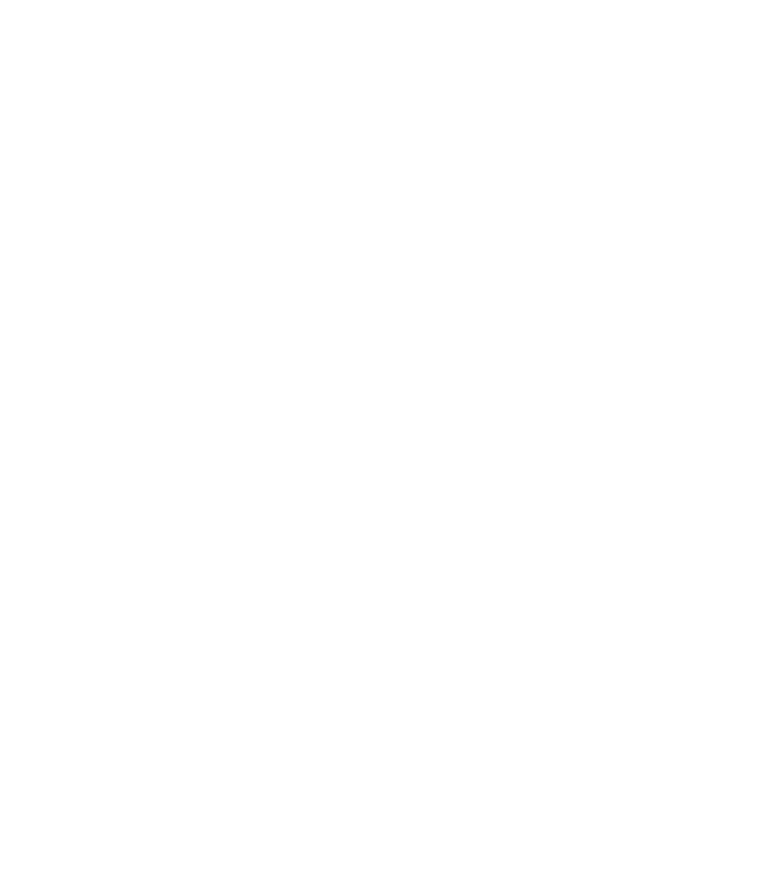
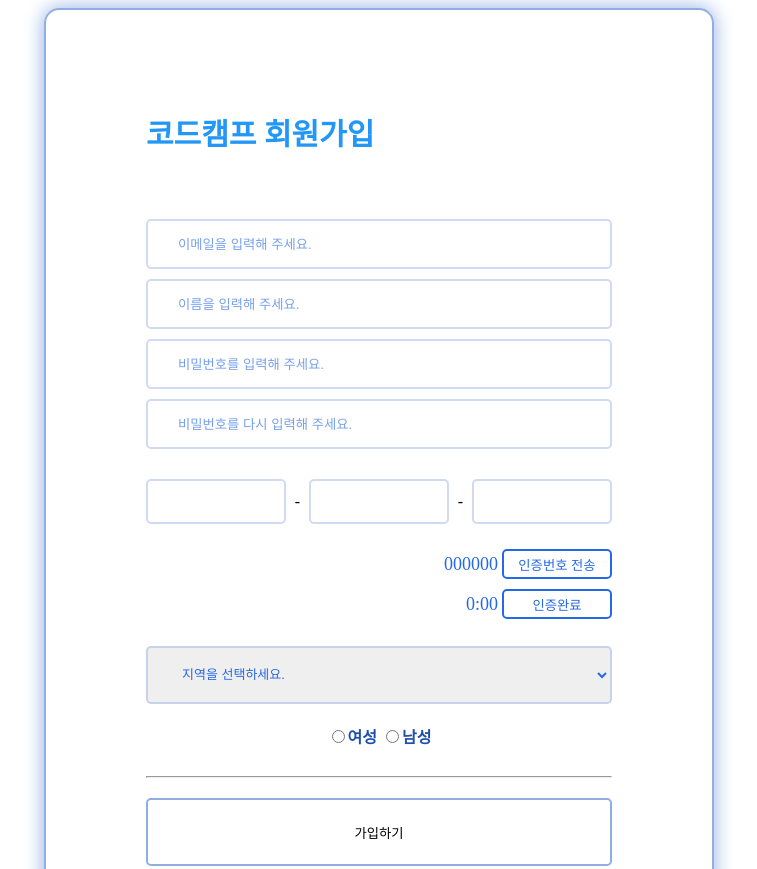
Before and after one commit to daniel4510/Html-Css-Js, a plain HTML site: page final/index.html in a window 1280 px wide. Shown: the top 869 px of the page, without its empty margins (261-1018 px from the left). Before the commit the page ends 800 px from the top, so only its background shows below. Drawn offline with Linux system fonts and the light colour scheme.

Commit message:
final과제 자바스크립트 미완

```diff
--- a/class/01-html/02-signup.css
+++ b/class/01-html/02-signup.css
@@ -1,5 +1,5 @@
 .wrap {
-    width:auto;
+    width: auto;
     height: auto;
     padding: 50px;
 
--- a/final/app.js
+++ b/final/app.js
@@ -0,0 +1,30 @@
+const changeFocus1 = () => {
+    let phone1 = document.getElementById("phone1").value
+    if (phone1.length === 3) {
+        document.getElementById("phone2").focus()
+    }
+}
+const changeFocus2 = () => {
+    let phone2 = document.getElementById("phone2").value
+    if (phone2.length === 4) {
+        document.getElementById("phone3").focus()
+    }
+}
+
+let auth = () => {
+    console.log
+
+    const token = String(Math.floor(Math.random * 1000000)).padStart(6, "0")
+    document.getElementById("target").innerText = token
+
+    let time = 180;
+
+    setInterval(function() {
+        if (time >= 0) {
+            let min = String(Math.floor(time/60))
+            let sec = String(time % 60).padStart(2, "0")
+            document.getElementById("check_time").innerText = min + ":" + sec
+            time -= 1
+        }
+    }, 1000)
+}
--- a/final/index.html
+++ b/final/index.html
@@ -0,0 +1,55 @@
+<!DOCTYPE html>
+<html lang="ko">
+<head>
+    <title>Document</title>
+    <link rel="stylesheet" href="./style.css">
+</head>
+<body>
+    <div class="background">
+        <div class="loginbox">
+            <div class="contents">
+                <div class="contents__title">
+                    코드캠프 회원가입
+                </div>
+                <div class="contents__inputbox">
+                    <input type="email" placeholder="이메일을 입력해 주세요.">
+                    <input type="text" placeholder="이름을 입력해 주세요.">
+                    <input type="password" placeholder="비밀번호를 입력해 주세요.">
+                    <input type="password" placeholder="비밀번호를 다시 입력해 주세요.">
+                </div>
+                <div class="contents__phonenum">
+                    <input type="text" id="phone1" oninput="changeFocus1()" maxlength="3">
+                    <span>-</span>
+                    <input type="text" id="phone2" oninput="changeFocus2()" maxlength="4">
+                    <span>-</span>
+                    <input type="text" id="phone3" maxlength="4">
+                </div>
+                <div class="contents__certificate">
+                    <div class="certificate__box">
+                        <span id="target">000000</span>
+                        <button onclick="auth()">인증번호 전송</button>
+                    </div>
+                    <div class="certificate__box">
+                        <span id="check__time">0:00</span>
+                        <button disabled>인증완료</button>
+                    </div>
+                </div>
+                <select name="지역" class="contents__area">
+                    <option selected disabled>지역을 선택하세요.</option>
+                    <option value="seoul">서울</option>
+                    <option value="koungki">경기</option>
+                    <option value="incheon">인천</option>
+                </select>
+                <div class="contents__gender">
+                    <label><input type="radio" name="gender">여성</label>
+                    <label><input type="radio" name="gender">남성</label>
+                </div>
+                <hr>
+                <button class="contents__signin">가입하기</button>
+            </div>
+        </div>
+    </div>
+
+    <script src="./app.js"></script>
+</body>
+</html>
--- a/final/style.css
+++ b/final/style.css
@@ -0,0 +1,138 @@
+* {
+    box-sizing: border-box;
+}
+
+.background {
+    width: auto;
+    height: auto;
+    display: flex;
+    justify-content: center;
+    align-items: center;
+}
+
+.loginbox {
+    width: 670px;
+    height: 960px;
+    border: 2px solid rgb(144, 173, 228);
+    border-radius: 15px;
+    box-shadow: 0 0 20px rgb(144, 173, 228);
+
+    display: flex;
+    justify-content: center;
+    align-items: center;
+}
+
+.contents {
+    height: 100%;
+    width: 1000px;
+    display: flex;
+    flex-direction: column;
+    justify-content: flex-start;
+    align-items: center;
+    padding: 100px;
+}
+
+.contents__title {
+    width: 100%;
+    font-size: 30px;
+    color: rgb(34, 151, 247);
+    font-weight: 1000;
+}
+
+.contents__inputbox {
+    width: 100%;
+    margin: 60px 0px 20px 0px;
+    display: flex;
+    flex-direction: column;
+}
+
+.contents__inputbox input{
+    width: 100%;
+    height: 50px;
+    border-radius: 5px;
+    margin: 5px 0px;
+    border: 2px solid rgba(144, 173, 228, 0.445);
+    color: rgb(38, 105, 230);
+    padding: 0px 0px 0px 30px;
+    text-align: start;
+}
+
+.contents__inputbox input::placeholder {
+    color:rgba(91, 141, 235, 0.836);
+}
+
+.contents__phonenum {
+    width: 100%;
+    display: flex;
+    flex-direction: row;
+    align-items: center;
+    justify-content: space-between;
+}
+
+.contents__phonenum input{
+    width:140px;
+    height: 45px;
+    border-radius: 5px;
+    margin: 5px 0px;
+    border: 2px solid rgba(144, 173, 228, 0.445);
+    color: rgb(38, 105, 230);
+    text-align: center;
+}
+
+.contents__certificate {
+    margin-top: 20px;
+    width: 100%;
+    height: 100px;
+    display: flex;
+    flex-direction: column;
+    align-items: flex-end;
+}
+
+.certificate__box {
+    height: 40px;
+}
+
+.certificate__box span {
+    color: rgb(38, 105, 230);
+    font-size: 18px;
+}
+
+.certificate__box button {
+    width: 110px;
+    height: 30px;
+    border-radius: 5px;
+    border: 2px solid rgb(38, 105, 230);
+    background-color: white;
+    color: rgb(38, 105, 230);
+}
+
+.contents__area {
+    width: 100%;
+    border: 2px solid rgba(144, 173, 228, 0.445);
+    border-radius: 5px;
+    height: 60px;
+    padding: 0px 0px 0px 30px;
+    font-size: 13px;
+    color: rgb(38, 105, 230);
+}
+
+.contents__gender {
+    margin: 20px 0px;
+    color: rgb(30, 79, 172);
+    font-weight: bold;
+}
+
+.contents hr {
+    width: 100%;
+    background-color: rgba(144, 173, 228, 0.445);
+    height: 1px;
+    margin-bottom: 20px;
+}
+
+.contents__signin {
+    width: 100%;
+    height: 70px;
+    background-color: white;
+    border-radius: 5px;
+    border: 2px solid rgba(144, 173, 228);
+}
```
